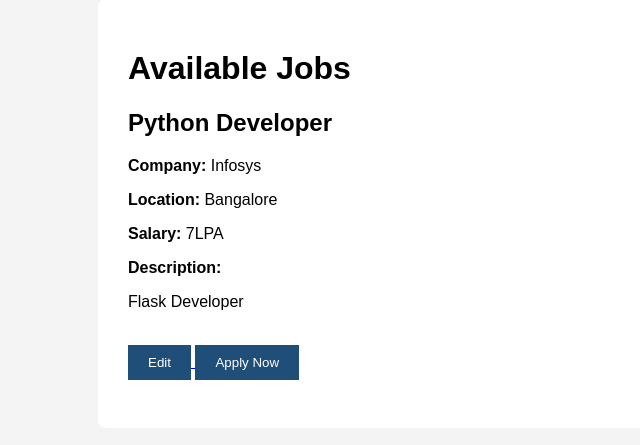
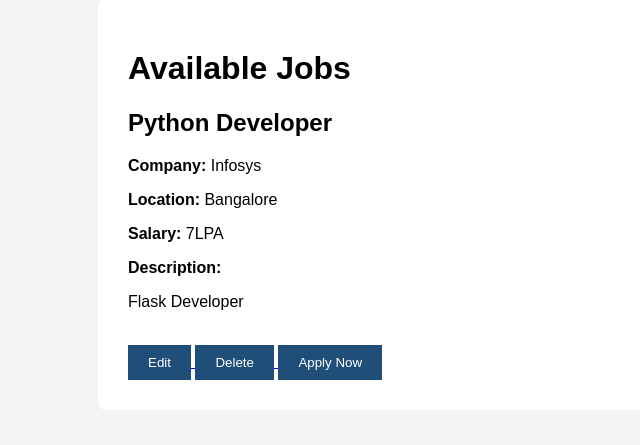
Before and after one commit to 6vaishnavijoshi/Python-Backend-Projects, a Flask app: page /jobs in a window 1280 px wide. Shown: the part 185-630 px from the top of the page, without its empty margins (0-640 px from the left). Run offline with Flask 3, Linux system fonts and the light colour scheme; a user stored in the database is signed in; data comes from the database, SQL or seed files in the repository.

Commit message:
Added Delete Job functionality

```diff
--- a/ApplicantTrackingSystem/app.py
+++ b/ApplicantTrackingSystem/app.py
@@ -369,6 +369,26 @@ def edit_job(job_id):
         "edit_job.html",
         job=job
     )
+
+# -------------------------------
+# Delete Job
+# -------------------------------
+
+@app.route("/delete_job/<int:job_id>")
+def delete_job(job_id):
+
+    if "user_id" not in session:
+        return redirect(url_for("login"))
+
+    job = Job.query.get_or_404(job_id)
+
+    db.session.delete(job)
+
+    db.session.commit()
+
+    flash("Job Deleted Successfully!")
+
+    return redirect(url_for("jobs"))
 # -------------------------------
 # Logout
 # -------------------------------
--- a/ApplicantTrackingSystem/templates/jobs.html
+++ b/ApplicantTrackingSystem/templates/jobs.html
@@ -51,10 +51,18 @@
     <button>Edit</button>
 </a>
 
+<a href="{{ url_for('delete_job', job_id=job.id) }}"
+   onclick="return confirm('Are you sure you want to delete this job?');">
+
+    <button>Delete</button>
+
+</a>
+
 <a href="{{ url_for('apply', job_id=job.id) }}">
     <button>Apply Now</button>
 </a>
 
+</div>
 </div>
             </div>
 
```
Lines whose indentation alone changed are shown as unchanged.
